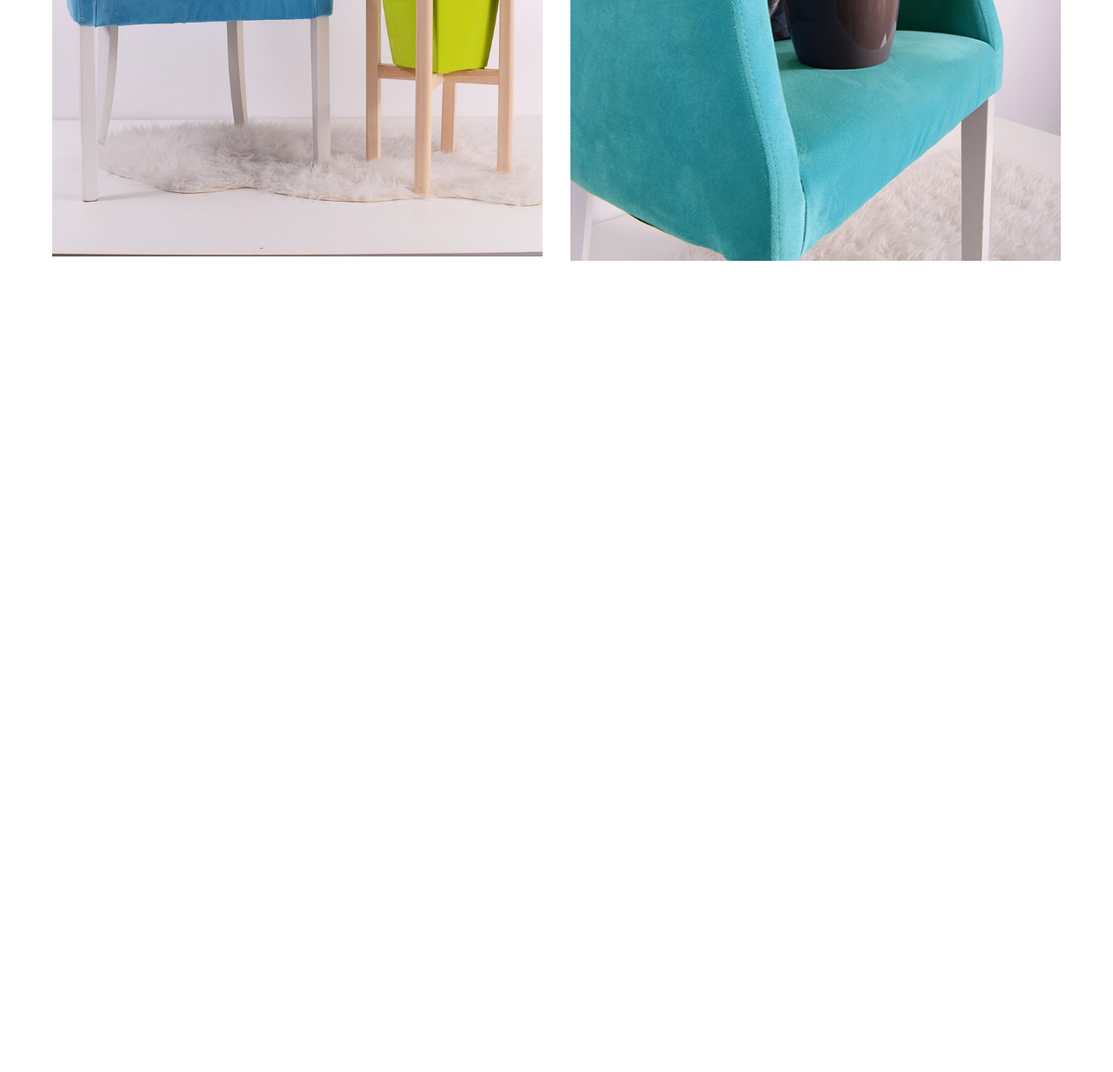
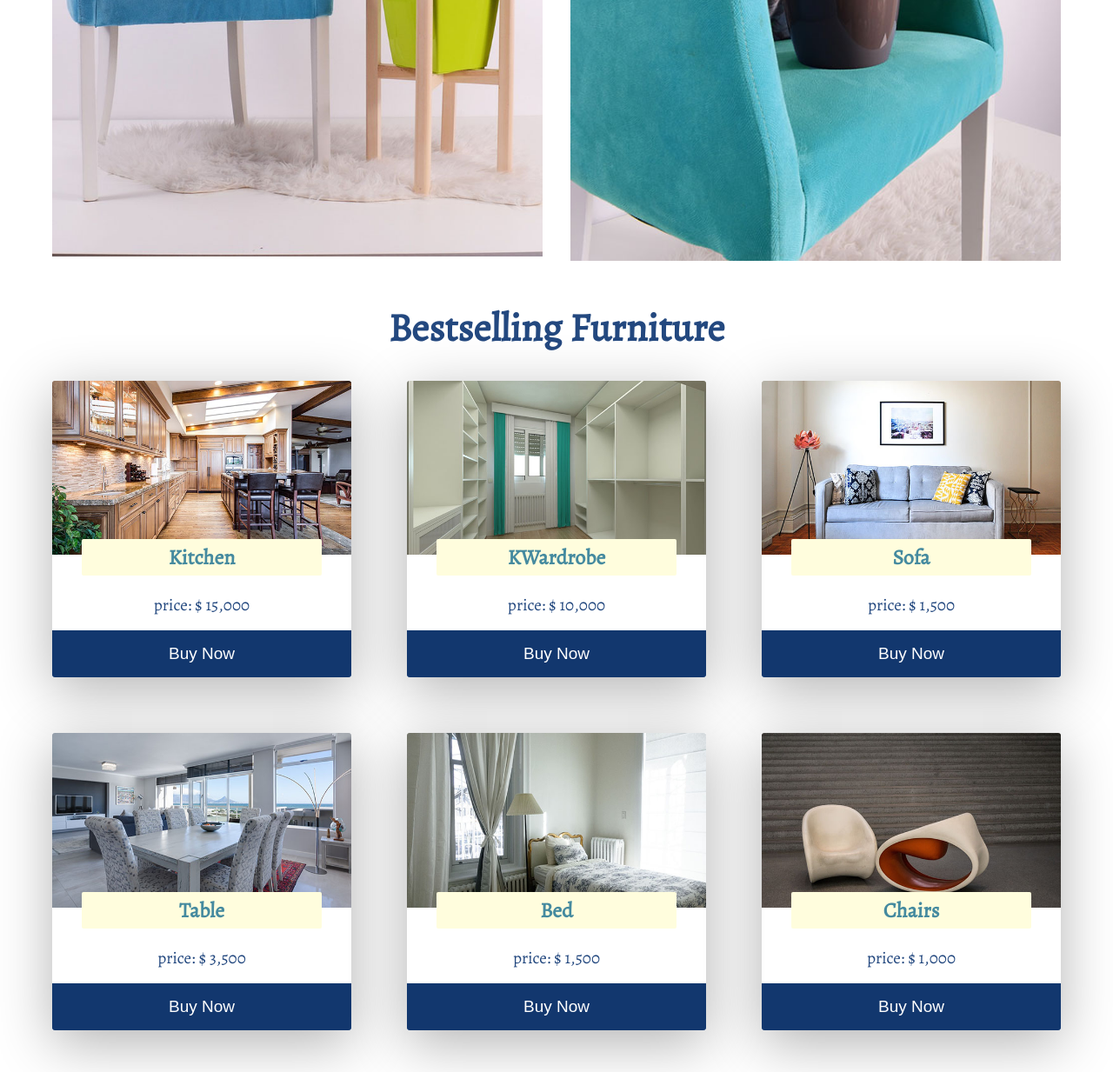
Before and after one commit to Vasiliy11/Furniture_store, a website: page app/index.html in a window 1280 px wide. Shown: the part 1217-2450 px from the top of the page at 87% size. Before the commit the page ends 1517 px from the top, so only its background shows below. Drawn offline with nearby package versions, Linux system fonts and the light colour scheme.

Commit message:
made furniture section with cards

```diff
--- a/app/index.html
+++ b/app/index.html
@@ -202,6 +202,51 @@
       </section>
 
       <!-- end of day offer -->
+
+      <!-- bestselling furniture -->
+      <section class="bestselling-furniture">
+        <h1 class="bestselling-furniture-header">Bestselling Furniture</h1>
+
+        <div class="bestselling-furniture-cards">
+          <div class="bestselling-furniture-card">
+            <img src="images/src/bestsellig-furniture-kitchen.jpg" class="bestselling-furniture-img" alt="">
+            <h2 class="bestselling-furniture-heading">Kitchen</h2>
+            <p class="bestselling-furniture-paragraph">price: $ 15,000</p>
+            <button class="bestselling-furniture-btn">Buy Now</button>
+          </div>
+          <div class="bestselling-furniture-card">
+            <img src="images/src/bestsellig-furniture-wardrobe.jpg" class="bestselling-furniture-img" alt="">
+            <h2 class="bestselling-furniture-heading">KWardrobe</h2>
+            <p class="bestselling-furniture-paragraph">price: $ 10,000</p>
+            <button class="bestselling-furniture-btn">Buy Now</button>
+          </div>
+          <div class="bestselling-furniture-card">
+            <img src="images/src/bestsellig-furniture-sofa.jpg" class="bestselling-furniture-img" alt="">
+            <h2 class="bestselling-furniture-heading">Sofa</h2>
+            <p class="bestselling-furniture-paragraph">price: $ 1,500</p>
+            <button class="bestselling-furniture-btn">Buy Now</button>
+          </div>
+          <div class="bestselling-furniture-card">
+            <img src="images/src/bestsellig-furniture-table.jpg" class="bestselling-furniture-img" alt="">
+            <h2 class="bestselling-furniture-heading">Table</h2>
+            <p class="bestselling-furniture-paragraph">price: $ 3,500</p>
+            <button class="bestselling-furniture-btn">Buy Now</button>
+          </div>
+          <div class="bestselling-furniture-card">
+            <img src="images/src/bestsellig-furniture-bed.jpg" class="bestselling-furniture-img" alt="">
+            <h2 class="bestselling-furniture-heading">Bed</h2>
+            <p class="bestselling-furniture-paragraph">price: $ 1,500</p>
+            <button class="bestselling-furniture-btn">Buy Now</button>
+          </div>
+          <div class="bestselling-furniture-card">
+            <img src="images/src/bestsellig-furniture-chairs.jpg" class="bestselling-furniture-img" alt="">
+            <h2 class="bestselling-furniture-heading">Chairs</h2>
+            <p class="bestselling-furniture-paragraph">price: $ 1,000</p>
+            <button class="bestselling-furniture-btn">Buy Now</button>
+          </div>
+        </div>
+      </section>
+      <!-- end of bestselling furniture -->
     </div>
   </body>
 </html>
--- /dev/null
+++ b/app/sass/_bestselling-furniture.scss
@@ -0,0 +1,53 @@
+.bestselling-furniture{
+    grid-column: 2 / 10;
+    grid-row: 6 / 7;
+    &-header{
+        font-size: 4.5rem;
+        color: #23487f;
+        text-align: center;
+        margin: 3rem 0;
+    }
+    &-cards{
+        display: grid;
+        grid-template-columns: repeat(auto-fit, minmax(30rem, 1fr));
+        grid-gap: 6.4rem;
+    }
+    &-card{
+        backgroun-color: #efefef;
+        box-shadow: 0 1.5rem 6rem rgba(0, 0, 0, .3);
+    }
+    &-img{
+        width: 100%;
+        border-radius: .3rem .3rem 0 0;
+    }
+    &-heading{
+        background-color: #fffddd;
+        width: 80%;
+        margin: auto;
+        text-align: center;
+        font-size: 2.4rem;
+        color: #458a9f;
+        padding: .5rem 0;
+        border-radius: .2rem;
+        transform: translateY(-50%);
+    }
+    &-paragraph{
+        font-size: 1.9rem;
+        color: #23487f;
+        text-align: center;
+        margin-bottom: 1.6rem;
+    }
+    &-btn{
+        width: 100%;
+        padding: 1.6rem 0;
+        background-color: $fontColor;
+        font-size: 1.9rem;
+        color: #fff;
+        border: none;
+        border-radius: 0 0 .3rem .3rem;
+        &:hover{
+            background-color: #23487f;
+
+        }
+    }
+}
--- a/app/sass/_global.scss
+++ b/app/sass/_global.scss
@@ -17,7 +17,7 @@ body{
 .container{
     display: grid;
     grid-template-columns: minmax(6rem, 1fr) repeat(8, minmax(min-content, 16rem)) minmax(6rem, 1fr);
-    grid-template-rows: repeat(3, min-content) 70vh min-content;
+    grid-template-rows: repeat(3, min-content) 70vh repeat(5, min-content);
     grid-row-gap: 1.6rem;
     margin-top: 1.6rem;
 }
--- a/app/sass/style.scss
+++ b/app/sass/style.scss
@@ -4,3 +4,4 @@
 @import 'header.scss';
 @import 'banner.scss';
 @import 'day-offer.scss';
+@import 'bestselling-furniture';
```
Also changed, not shown: app/css/style.min.css.
